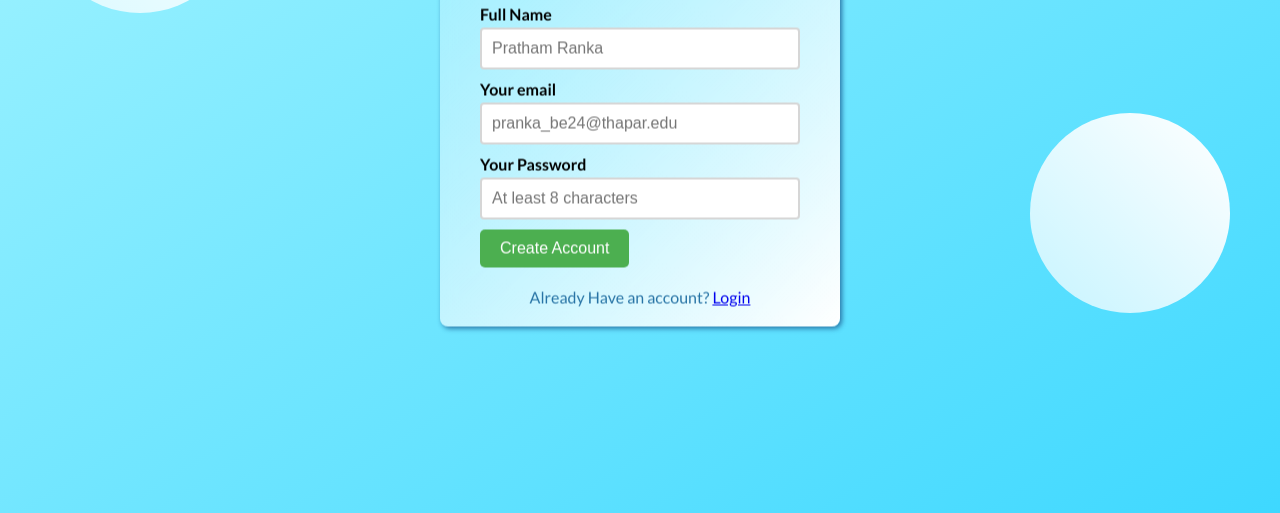
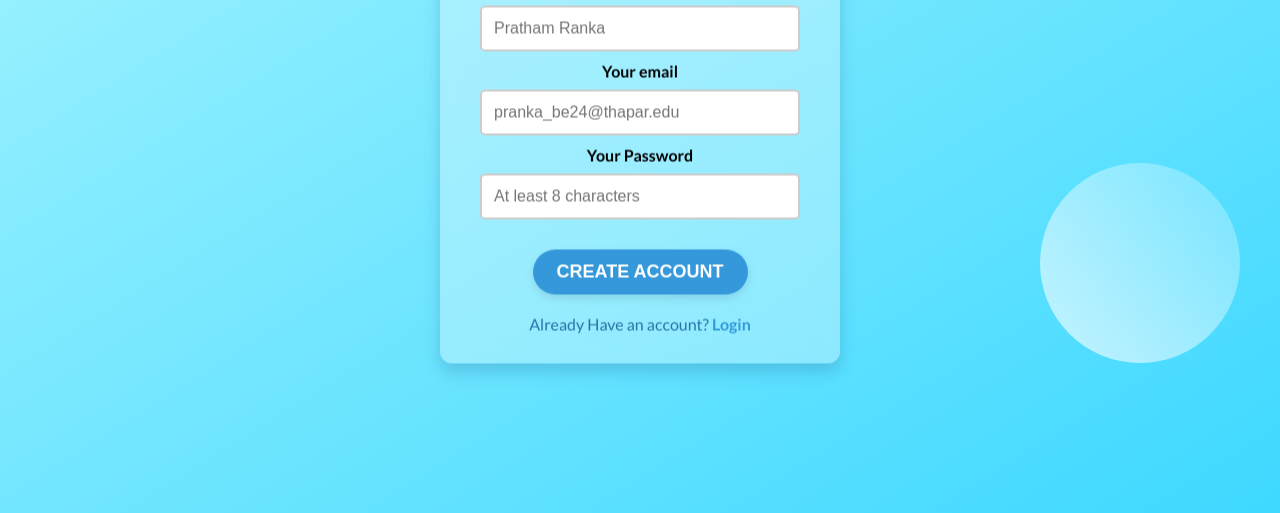
Before and after one commit to ayanokojikiyotaka6/Signup-Form, a plain HTML site: page index.html in a window 1280 px wide. Shown: the part 287-800 px from the top of the page. Drawn offline with Linux system fonts and the light colour scheme.

Commit message:
Update style.css
Added Transittion to the button & many more

```diff
--- a/style.css
+++ b/style.css
@@ -7,112 +7,133 @@
 
 body {
     font-family: 'Lato', sans-serif;
+    display: flex;
+    justify-content: center;
+    align-items: center;
+    min-height: 100vh;
+    background: linear-gradient(to top left, #3ed8ff, #a8f5ff);
+    overflow: hidden;
+}
 
-}
 .outerbox {
     width: 100vw;
     height: 100vh;
-    background: linear-gradient(to top left, #3ed8ff, #a8f5ff);
+    position: relative;
 }
+
 .innerbox {
     width: 400px;
     margin: 0 auto;
     position: relative;
     top: 50%;
     transform: translateY(-50%);
-    padding: 20px 40px;
-    /* background-color: white; */
-    background: linear-gradient(to top left, #ffffffff, #ffffff33);
-    backdrop-filter: blur(8px);
-    border-radius: 8px;
-    box-shadow: 2px 2px 5px #2773a5;
+    padding: 30px 40px;
+    background: rgba(255, 255, 255, 0.3);
+    backdrop-filter: blur(10px);
+    border-radius: 12px;
+    box-shadow: 0px 8px 16px rgba(39, 115, 165, 0.3);
     z-index: 2;
+    text-align: center;
 }
 
 .signup-header h1 {
     font-size: 2.5rem;
     color: #212121;
-
 }
 
-.signup-header p{
+.signup-header p {
     font-size: 0.9rem;
     color: #555;
 }
 
-
 .signup-body {
     margin: 20px 0px;
+}
 
-}
-.signup-body p{
+.signup-body p {
     margin: 10px 0px;
 }
-.signup-body p label{
+
+.signup-body label {
     display: block;
     font-weight: bold;
+    margin-bottom: 5px;
+}
 
-}
-.signup-body p input{
+.signup-body input {
     width: 100%;
-    padding: 10px;
-    border: 2px solid #cccc;
-    border-radius: 4px;
+    padding: 12px;
+    border: 2px solid #cccccc;
+    border-radius: 5px;
     font-size: 1rem;
     margin-top: 4px;
 }
-.signup-body p input[type="submit"]{
-    background-color: #3498db;
-    border: none;
-    color: white;
-    cursor: pointer;
-}
+
 button {
     display: inline-block;
-    padding: 10px 20px;
-    background-color: #4CAF50; /* Green */
+    padding: 12px 24px;
+    background-color: #3498db;
     color: white;
     border: none;
-    border-radius: 5px;
+    border-radius: 25px;
+    font-size: 18px;
+    font-weight: bold;
+    text-transform: uppercase;
     cursor: pointer;
-    font-size: 16px;
+    transition: background-color 0.3s ease, transform 0.2s ease;
+    margin-top: 20px;
+    box-shadow: 0px 4px 10px rgba(0, 0, 0, 0.1);
+}
+
+button:hover {
+    background-color: #2980b9;
+    transform: scale(1.05);
+}
+
+button:active {
+    transform: scale(0.95);
 }
 
 button:disabled,
-button:active,
 button:focus {
     outline: none;
 }
 
-button:hover {
-    background-color: #45a049; /* Slightly darker green on hover */
-}
-
-
 .signup-footer {
     color: #555;
     text-align: center;
+    margin-top: 20px;
 }
 
 .signup-footer p {
     color: #2773a5;
 }
 
+.signup-footer p a {
+    color: #3498db;
+    text-decoration: none;
+    font-weight: bold;
+}
+
+.signup-footer p a:hover {
+    text-decoration: underline;
+}
+
+
 .circle {
     width: 200px;
     height: 200px;
-    border-radius: 100px;
-    background: linear-gradient(to top right, #ffffffaa , #ffffffff);
+    border-radius: 50%;
+    background: linear-gradient(to top right, #ffffffaa, #ffffff33);
     position: absolute;
 }
 
 .c1 {
-    top: 100px;
-    left: 40px;
-
+    top: 60px;
+    left: 20px;
 }
 
 .c2 {
-    bottom: 200px;
-    right: 50px;
+    bottom: 150px;
+    right: 40px;
 }
```
